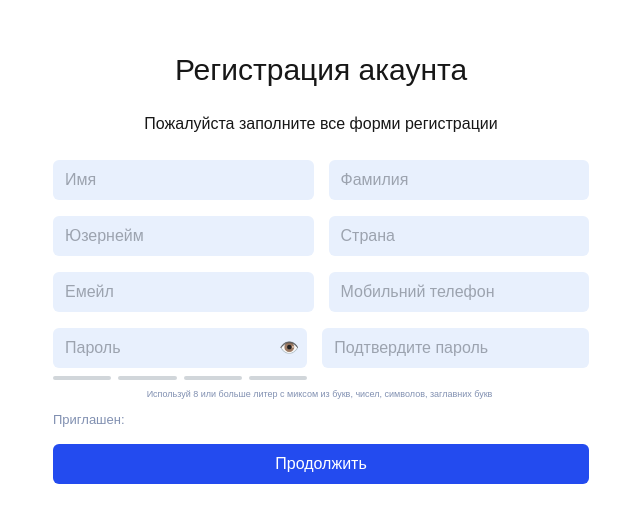
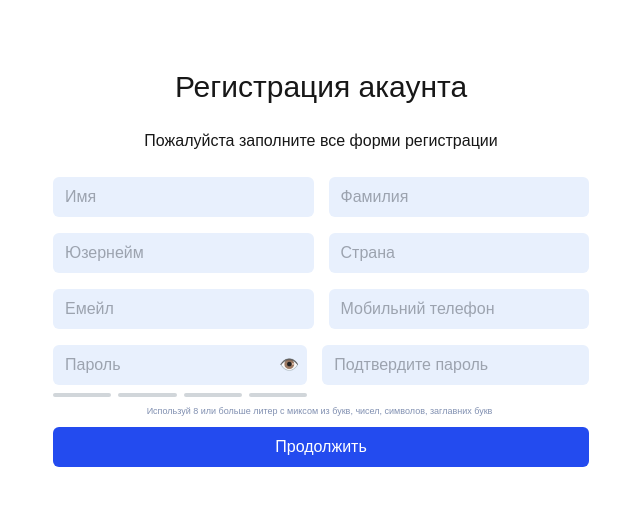
Before and after one commit to crypto-app-business/crypto-app, a Next.js app: page /register in a window 1280 px wide. Shown: the part 122-644 px from the top of the page, without its empty margins (319-959 px from the left). Built offline with nearby package versions, Linux system fonts and the light colour scheme.

Commit message:
small fix

```diff
--- a/src/app/register/page.tsx
+++ b/src/app/register/page.tsx
@@ -155,10 +155,10 @@ export default function RegisterPage() {
         })} placeholder="Подтвердите пароль" type={showPassword ? 'text' : 'password'} required className="max-h-[40px] mb-4 w-full px-3 py-2 border-[#d1d6da] rounded-md focus:outline-none focus:ring-2 focus:ring-blue-500 bg-[#e8f0fd]" />
       </div>
       {(passwordStrength <4) &&<div className='text-[#8190b1] text-[9px] mr-[3px] text-center mb-2'>Используй 8 или больше литер с миксом из букв, чисел, символов, заглавних букв</div>}
-      <div className='flex mb-[15px]'>
+      {referrer &&<div className='flex mb-[15px]'>
         <div className='text-[#8190b1] text-[13px] mr-[3px]'>Приглашен:</div>
         <div className='text-[#8190b1] text-[13px] font-bold'>{referrer}</div>
-      </div>
+      </div>}
       <button type="submit" className="mb-[20px] w-full bg-[#234bef] text-white py-2 rounded-md hover:bg-blue-600 transition duration-300 disabled:opacity-50">
         Продолжить
       </button>
```
